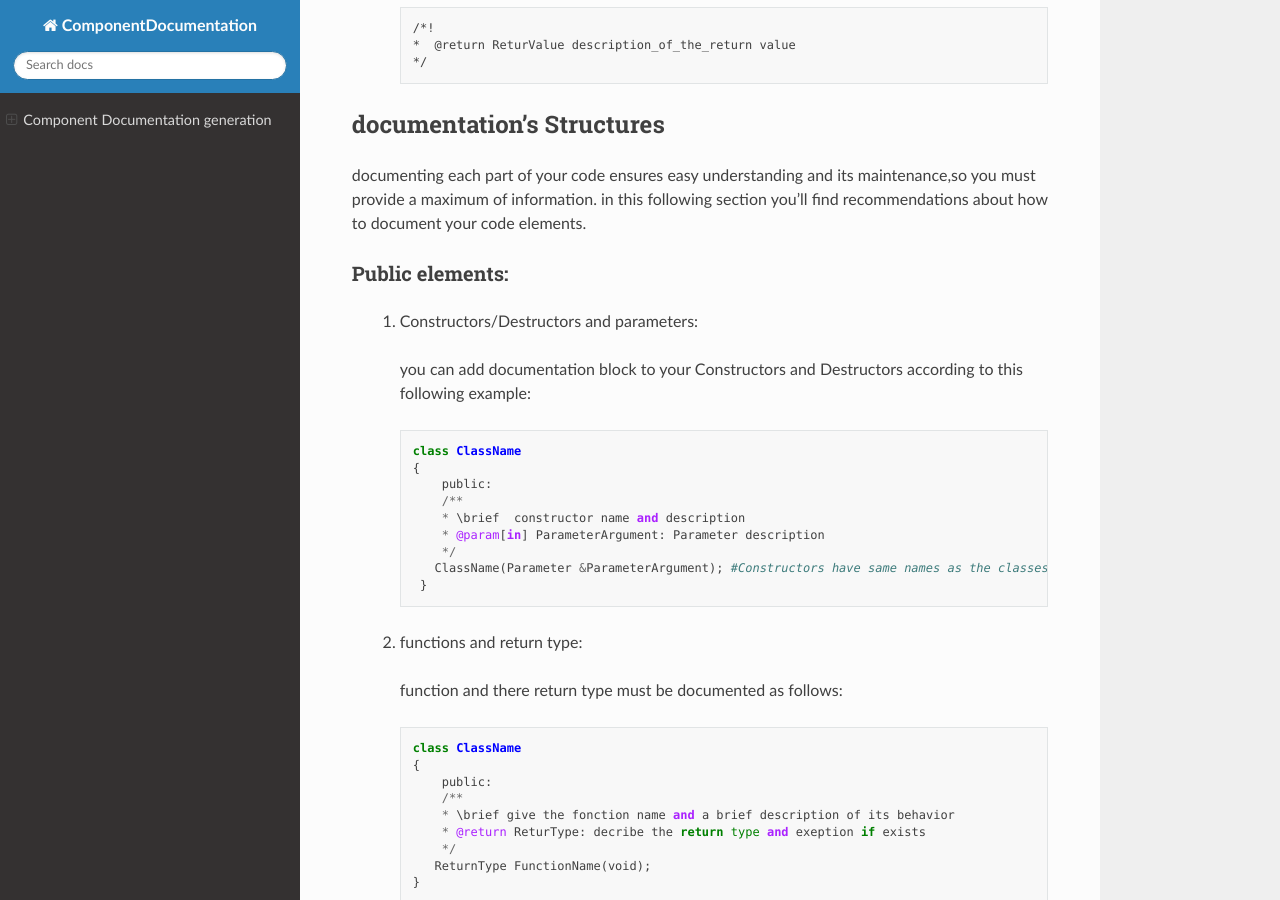
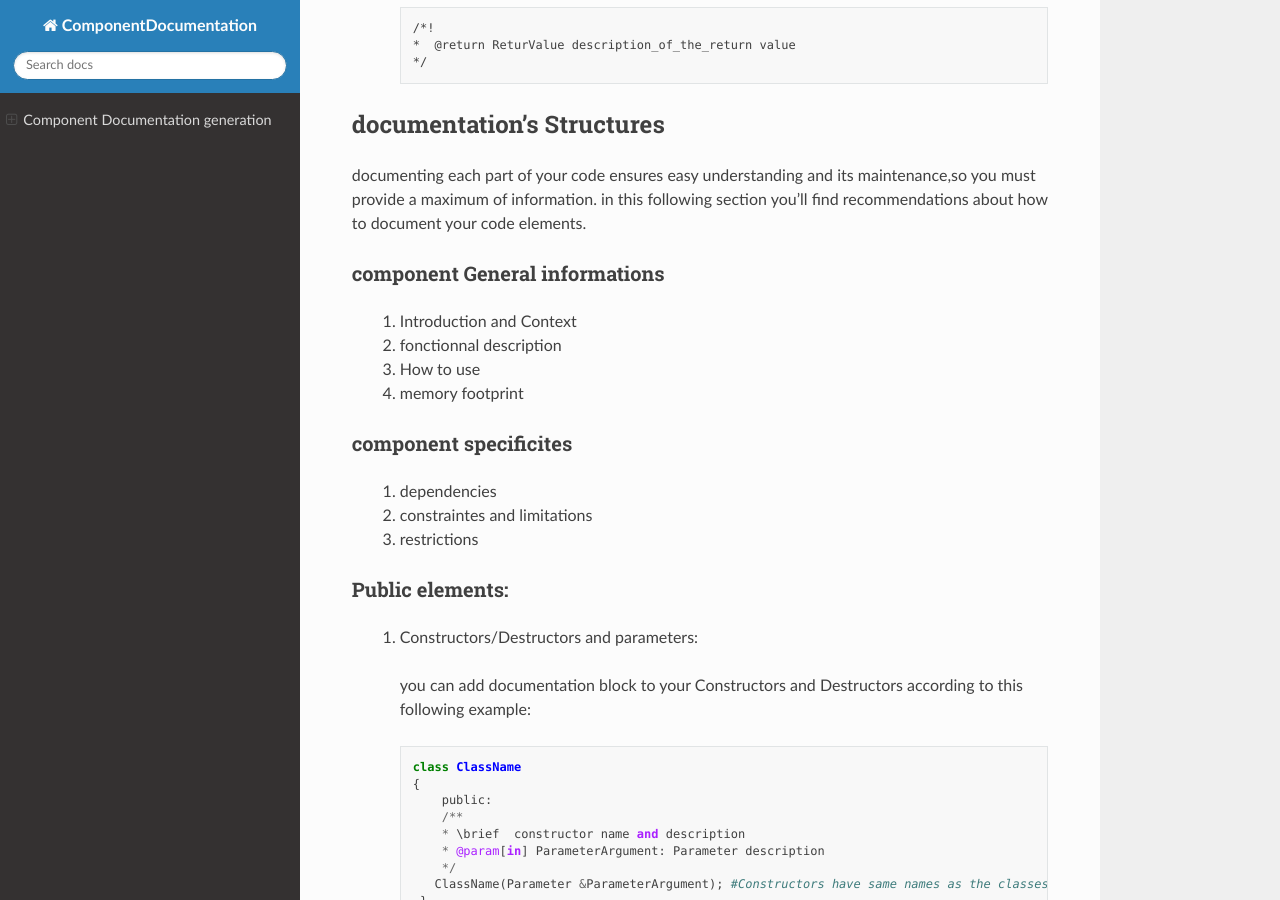
Before and after one commit to ndiapa01/FromDoxygenToSphinx, a Sphinx documentation site: the page built from HowTo/source/index.rst, in a window 1280 px wide and 900 px high, scrolled down 2552 px. Built offline with Sphinx 7.4.7 and the Read the Docs theme 2.0.0, drawn with Linux system fonts in a browser that asks for light colours.

Commit message:
edited the component documentation structure

```diff
--- a/HowTo/source/index.rst
+++ b/HowTo/source/index.rst
@@ -109,6 +109,34 @@ documentation's Structures
 documenting each part of your code ensures easy understanding and its maintenance,so you must provide
 a maximum of information. in this following section you'll find recommendations about how to document
 your code elements.
+
+component General informations
+******************************
+
+   #. Introduction and Context
+
+   #. fonctionnal description
+
+   #. How to use
+
+   #. memory footprint
+
+
+
+
+component specificites
+**********************
+
+
+   #. dependencies
+
+   #. constraintes and limitations
+
+   #. restrictions
+
+
+
+
 
 Public elements:
 ****************
```
